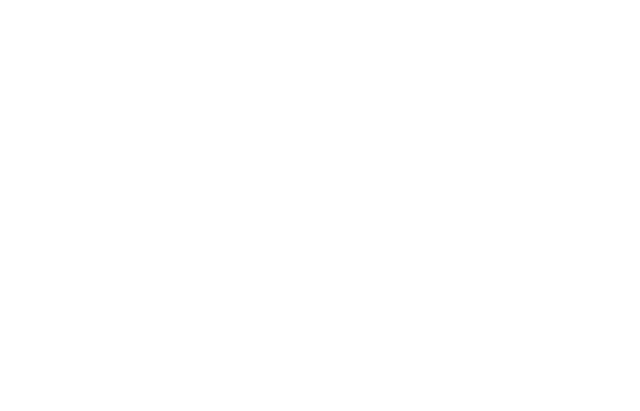
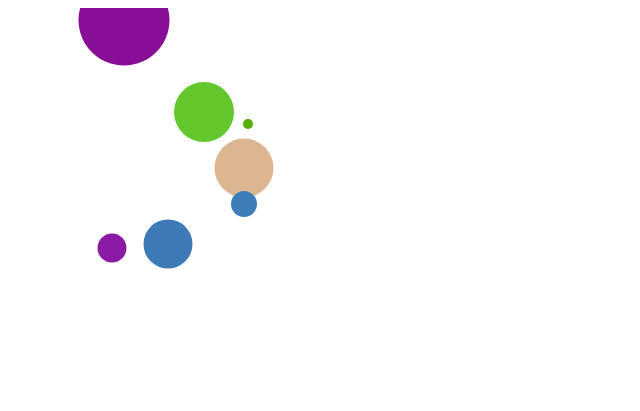
Before and after one commit to Zouheir-Barhoumi/algo_img_gen, a website: page index.html in a window 1280 px wide. Shown: the whole page, without its empty margins (0-640 px from the left). Drawn offline with Linux system fonts and the light colour scheme.

Commit message:
added a seed generator and improved the decoding

```diff
--- a/script.js
+++ b/script.js
@@ -1 +1,99 @@
-alert("Hello, Worlds!");
+const canvas = document.getElementById("canvas");
+const ctx = canvas.getContext("2d");
+
+const generateImage = (seed) => {
+  ctx.clearRect(0, 0, canvas.width, canvas.height); // Clear the canvas
+
+  const params = decodeSeed(seed); // Decode the seed to get the parameters
+
+  const numShapes = params.numShapes;
+
+  for (let i = 0; i < numShapes; i++) {
+    const x = parseInt(params.x[i]) % canvas.width;
+    const y = parseInt(params.y[i]) % canvas.height;
+    const size = Math.min(Math.max(parseInt(params.size[i]), 10), 100);
+    const shape = params.shape[i];
+    const color = params.color[i];
+
+    ctx.fillStyle = color;
+
+    if (shape === "rectangle") {
+      ctx.fillRect(x, y, size, size);
+    } else {
+      ctx.beginPath();
+      ctx.arc(x, y, size / 2, 0, Math.PI * 2);
+      ctx.fill();
+    }
+  }
+};
+
+const decodeSeed = (seed) => {
+  const seedStr = seed.toString();
+  const numShapes = Math.max(parseInt(seedStr.charAt(seedStr.length - 1)), 3); // Extract number of shapes with a minimum of 3
+
+  const params = {
+    numShapes: numShapes,
+    x: [],
+    y: [],
+    size: [],
+    shape: [],
+    color: [],
+  };
+
+  const paramLength = Math.floor((seedStr.length - 1) / numShapes);
+
+  for (let i = 0; i < numShapes; i++) {
+    const startIndex = i * paramLength;
+    const endIndex = startIndex + paramLength;
+
+    const x = seedStr.substring(startIndex, startIndex + 2);
+    const y = seedStr.substring(startIndex + 2, startIndex + 4);
+    const size = seedStr.substring(startIndex + 4, startIndex + 6);
+
+    // Determine shape based on the last digit of the seed
+    const shapeMask = seedStr.charAt(seedStr.length - 1);
+    const shape = shapeMask.charAt(i) === "0" ? "rectangle" : "circle";
+
+    // Determine color based on the specific portion of the seed
+    const colorSeed = seedStr.substring(startIndex + 6, endIndex);
+    const color = getColorFromSeed(colorSeed);
+
+    const adjustedX = (x * canvasWidth) / 100; // Adjusting for canvas width
+    const adjustedY = (y * canvasHeight) / 100; // Adjusting for canvas height
+
+    params.x.push(adjustedX);
+    params.y.push(adjustedY);
+    params.size.push(size);
+    params.shape.push(shape);
+    params.color.push(color);
+  }
+
+  return params;
+};
+
+const getColorFromSeed = (seed) => {
+  const r = seed % 256;
+  const g = (seed * 2) % 256;
+  const b = (seed * 3) % 256;
+  return `rgb(${r}, ${g}, ${b})`;
+};
+
+// const inputSeed = 35764295110100123456789; // Your input seed here
+const generateRandomSeed = (length) => {
+  const characters = "0123456789";
+  let seed = "";
+  for (let i = 0; i < length; i++) {
+    const randomIndex = Math.floor(Math.random() * characters.length);
+    seed += characters[randomIndex];
+  }
+  return seed;
+};
+
+const canvasWidth = canvas.width;
+const canvasHeight = canvas.height;
+
+// Generate a random seed of length 20
+const inputSeed = generateRandomSeed(20);
+console.log(inputSeed);
+
+generateImage("59405949266029039177", canvasWidth, canvasHeight);
```
Also changed, not shown: index.html (renamed from index.htm, +1 -0 lines).
